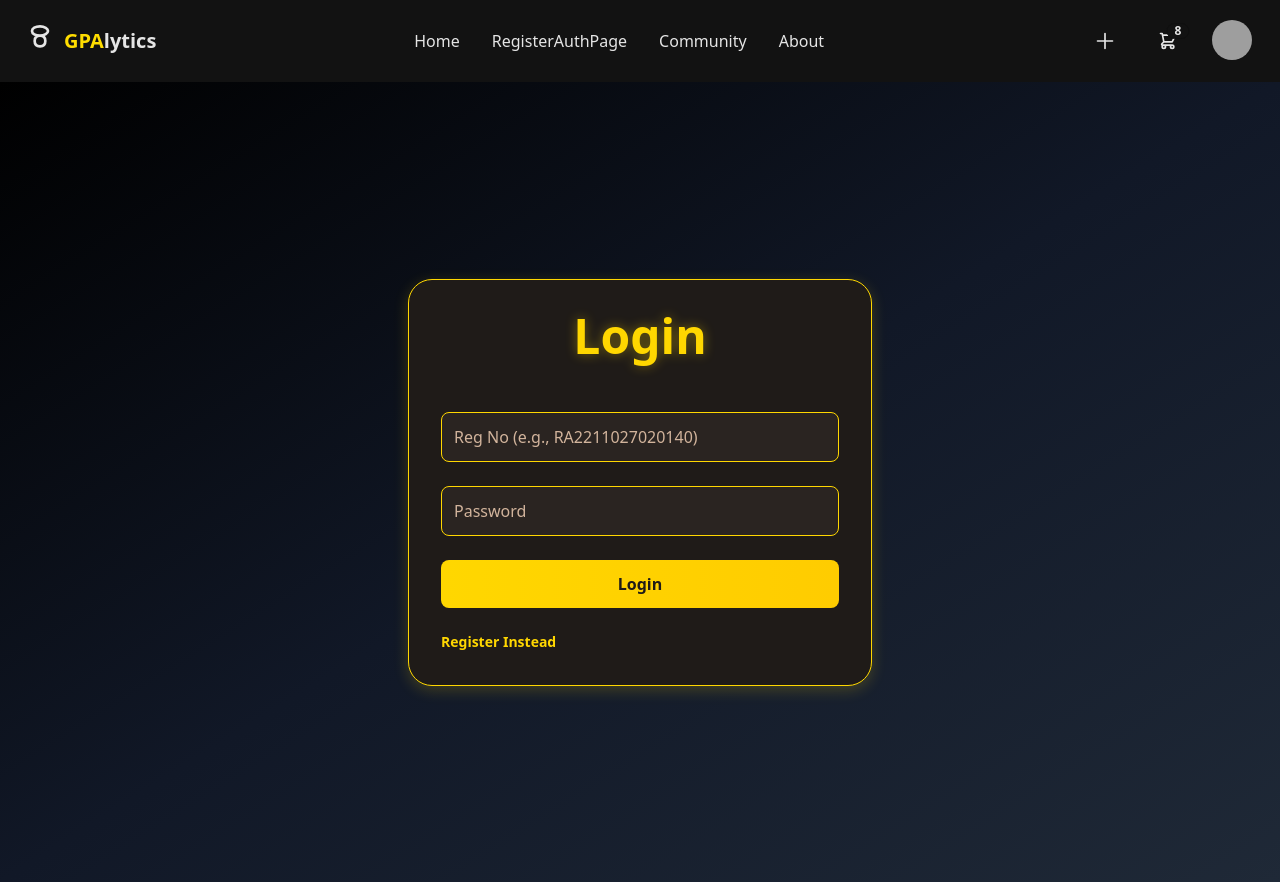
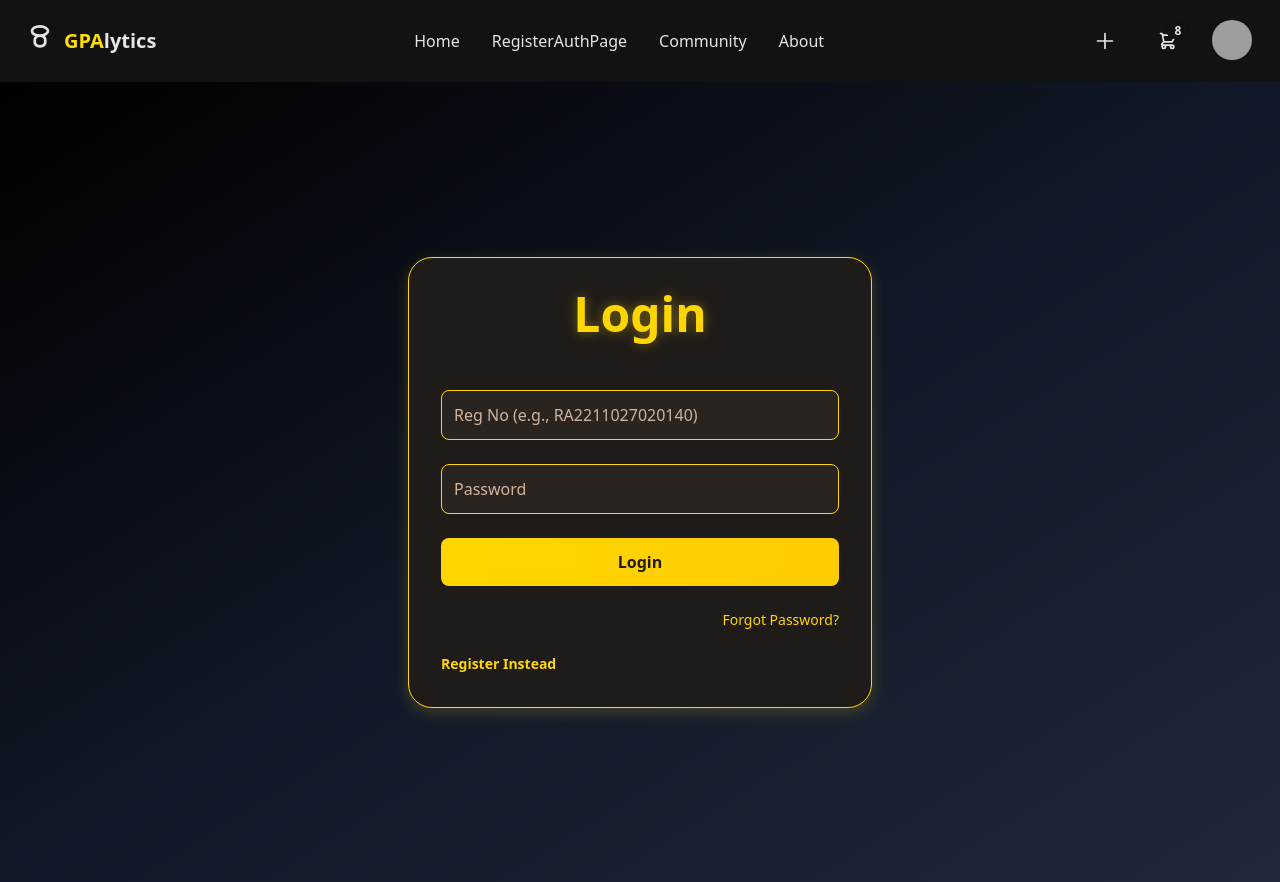
Before and after one commit to lsvishaal/gpalytics, a React (Vite) app: page /register in a window 1280 px wide. Built offline with nearby package versions, Linux system fonts and the light colour scheme; grey boxes are pictures that could not be loaded.

Commit message:
refactor Registration component for improved code consistency and styling

```diff
--- a/src/components/ui/Registration.jsx
+++ b/src/components/ui/Registration.jsx
@@ -1,10 +1,10 @@
-import React, { useState } from "react"
-import { motion, AnimatePresence } from "framer-motion"
+import React, { useState } from "react";
+import { motion, AnimatePresence } from "framer-motion";
 
 const AuthPage = () => {
-  const [isRegister, setIsRegister] = useState(false)
+  const [isRegister, setIsRegister] = useState(false);
 
-  const toggleForm = () => setIsRegister(!isRegister)
+  const toggleForm = () => setIsRegister(!isRegister);
 
   const cardVariants = {
     hidden: { opacity: 0, scale: 0.95, y: 50 },
@@ -20,16 +20,13 @@ const AuthPage = () => {
       y: -50,
       transition: { duration: 0.2, ease: "easeInOut" },
     },
-  }
+  };
 
   const staggerContainer = {
     visible: {
-      transition: {
-        staggerChildren: 0.15,
-        delayChildren: 0.2,
-      },
+      transition: { staggerChildren: 0.15, delayChildren: 0.2 },
     },
-  }
+  };
 
   const inputVariants = {
     hidden: { opacity: 0, x: -50 },
@@ -38,7 +35,7 @@ const AuthPage = () => {
       x: 0,
       transition: { duration: 0.3, ease: "easeOut" },
     },
-  }
+  };
 
   const buttonVariants = {
     hidden: { opacity: 0, x: 50 },
@@ -47,20 +44,16 @@ const AuthPage = () => {
       x: 0,
       transition: { duration: 0.3, ease: "easeOut" },
     },
-  }
+  };
 
-  const registerButtonVariants = {
-    hidden: { opacity: 0, scale: 0.9 },
+  const forgotPasswordVariants = {
+    hidden: { opacity: 0, y: 20 },
     visible: {
       opacity: 1,
-      scale: 1,
-      transition: {
-        duration: 0.3,
-        ease: "easeOut",
-        delay: 0.6,
-      },
+      y: 0,
+      transition: { duration: 0.3, ease: "easeOut", delay: 2 },
     },
-  }
+  };
 
   return (
     <div className="flex items-center justify-center min-h-screen bg-gradient-to-br from-black via-gray-900 to-gray-800">
@@ -80,9 +73,7 @@ const AuthPage = () => {
               animate="visible"
               className="space-y-6"
             >
-              <motion.h2
-                className="text-5xl font-bold text-center mb-7 text-[#ffd700] drop-shadow-[0_0_6px_rgba(255,215,0,0.4)]"
-              >
+              <motion.h2 className="text-5xl font-bold text-center mb-7 text-[#ffd700] drop-shadow-[0_0_6px_rgba(255,215,0,0.4)]">
                 {isRegister ? "Sign Up" : "Login"}
               </motion.h2>
 
@@ -90,20 +81,31 @@ const AuthPage = () => {
                 <>
                   <motion.input
                     variants={inputVariants}
-                    className="w-full mb-4 p-3 bg-[#2a2421] text-[#f4ede6] placeholder-[#d2b49c] border border-[#ffd700] rounded-lg focus:outline-none focus:ring-2 focus:ring-[#ffd700] focus:ring-opacity-60"
-                    placeholder="Name"
+                    className="w-full mb-4 p-3 bg-[#2a2421] text-[#f4ede6] placeholder:text-sm placeholder-[#d2b49c] border border-[#ffd700] rounded-lg focus:outline-none focus:ring-2 focus:ring-[#ffd700] focus:ring-opacity-60"
+                    placeholder="Reg No"
+                  />
+                  {/* Commented out Email field */}
+                  {/*
+<motion.input
+  variants={inputVariants}
+  className="w-full mb-4 p-3 bg-[#2a2421] text-[#f4ede6] placeholder:text-sm placeholder-[#d2b49c] border border-[#ffd700] rounded-lg focus:outline-none focus:ring-2 focus:ring-[#ffd700] focus:ring-opacity-60"
+  placeholder="Email (optional)"
+  type="email"
+/>
+*/}
+                  <motion.input
+                    variants={inputVariants}
+                    className="w-full mb-4 p-3 bg-[#2a2421] text-[#f4ede6] placeholder:text-sm placeholder-[#d2b49c] border border-[#ffd700] rounded-lg focus:outline-none focus:ring-2 focus:ring-[#ffd700] focus:ring-opacity-60"
+                    placeholder="Password"
+                    type="password"
                   />
                   <motion.input
                     variants={inputVariants}
-                    className="w-full mb-4 p-3 bg-[#2a2421] text-[#f4ede6] placeholder-[#d2b49c] border border-[#ffd700] rounded-lg focus:outline-none focus:ring-2 focus:ring-[#ffd700] focus:ring-opacity-60"
-                    placeholder="Reg No (e.g., RA2211027020140)"
-                  />
-                  <motion.input
-                    variants={inputVariants}
-                    className="w-full mb-4 p-3 bg-[#2a2421] text-[#f4ede6] placeholder-[#d2b49c] border border-[#ffd700] rounded-lg focus:outline-none focus:ring-2 focus:ring-[#ffd700] focus:ring-opacity-60"
-                    placeholder="Password"
+                    className="w-full mb-4 p-3 bg-[#2a2421] text-[#f4ede6] placeholder:text-sm placeholder-[#d2b49c] border border-[#ffd700] rounded-lg focus:outline-none focus:ring-2 focus:ring-[#ffd700] focus:ring-opacity-60"
+                    placeholder="Confirm Password"
                     type="password"
                   />
+
                   <motion.button
                     variants={buttonVariants}
                     className="w-full bg-gradient-to-r from-[#ffd700] to-[#ffcc00] text-[#1f1b18] font-semibold py-3 rounded-lg hover:scale-105 transition-transform focus:outline-none focus:ring-4 focus:ring-[#ffd700] focus:ring-opacity-60"
@@ -132,10 +134,19 @@ const AuthPage = () => {
                   >
                     Login
                   </motion.button>
+                  <motion.a
+                    variants={forgotPasswordVariants}
+                    initial="hidden"
+                    animate="visible"
+                    href="#"
+                    className="block mt-2 text-right text-sm text-[#ffd700] hover:underline"
+                  >
+                    Forgot Password?
+                  </motion.a>
                 </>
               )}
               <motion.button
-                variants={registerButtonVariants}
+                variants={buttonVariants}
                 className="mt-4 text-sm text-[#ffd700] font-semibold hover:underline transition-all"
                 onClick={toggleForm}
               >
@@ -146,7 +157,7 @@ const AuthPage = () => {
         </AnimatePresence>
       </div>
     </div>
-  )
-}
+  );
+};
 
-export default AuthPage
+export default AuthPage;
```
